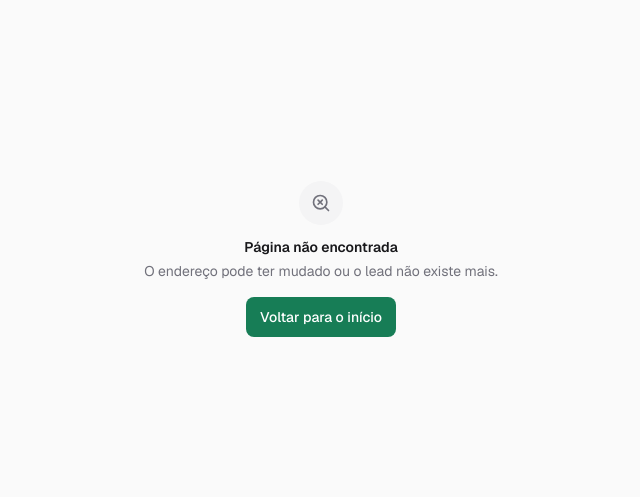
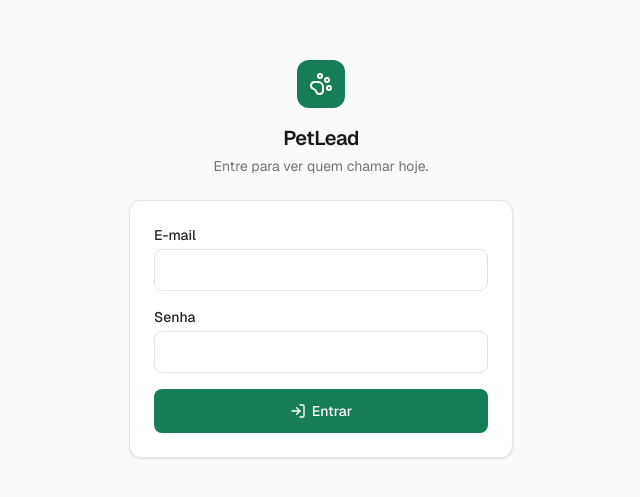
Before and after one commit to ryanmorais7/Petlead, a Next.js app: page /login in a window 1280 px wide. Before the commit this address had no page. Shown: the part 141-638 px from the top of the page, without its empty margins (319-959 px from the left). Built offline with nearby package versions, Linux system fonts and the light colour scheme.

Commit message:
feat: add sign-in screen and protect every route
Visitors without a valid session are sent to /login. Five wrong passwords lock the account for 15 minutes.

```diff
--- a/app/(app)/page.tsx
+++ b/app/(app)/page.tsx
@@ -11,6 +11,7 @@ import {
 import type { Metadata } from "next";
 import { Suspense } from "react";
 
+import { LogoutButton } from "@/components/auth/logout-button";
 import { QueueSection } from "@/components/dashboard/queue-section";
 import { StatCard } from "@/components/dashboard/stat-card";
 import { PageContainer, PageHeader } from "@/components/layout/page";
@@ -46,6 +47,8 @@ async function Dashboard() {
             ? `${formatWeekday(now)}. Ninguém precisa de você agora.`
             : `${formatWeekday(now)}. ${queueSize} ${queueSize === 1 ? "pessoa precisa" : "pessoas precisam"} da sua atenção hoje.`
         }
+        // The sidebar holds this button on large screens.
+        action={<LogoutButton className="lg:hidden" />}
       />
 
       <section aria-label="Indicadores" className="grid grid-cols-2 gap-3 md:grid-cols-4">
--- /dev/null
+++ b/app/login/page.tsx
@@ -0,0 +1,26 @@
+import { PawPrint } from "lucide-react";
+import type { Metadata } from "next";
+
+import { LoginForm } from "@/components/auth/login-form";
+import { Card } from "@/components/ui/card";
+
+export const metadata: Metadata = { title: "Entrar" };
+
+export default function LoginPage() {
+  return (
+    <main className="flex min-h-dvh items-center justify-center px-4 py-10">
+      <div className="w-full max-w-sm">
+        <div className="mb-6 flex flex-col items-center text-center">
+          <span className="flex size-12 items-center justify-center rounded-xl bg-brand-600 text-white">
+            <PawPrint className="size-6" aria-hidden />
+          </span>
+          <h1 className="mt-4 text-xl font-semibold tracking-tight text-zinc-900">PetLead</h1>
+          <p className="mt-1 text-sm text-zinc-500">Entre para ver quem chamar hoje.</p>
+        </div>
+        <Card className="p-5 sm:p-6">
+          <LoginForm />
+        </Card>
+      </div>
+    </main>
+  );
+}
--- /dev/null
+++ b/components/auth/login-form.tsx
@@ -0,0 +1,59 @@
+"use client";
+
+import { LogIn } from "lucide-react";
+import { useActionState } from "react";
+
+import { Button } from "@/components/ui/button";
+import { login, type LoginState } from "@/lib/actions/auth";
+
+const INPUT =
+  "block w-full rounded-lg border border-zinc-200 bg-white px-3 py-2.5 text-sm text-zinc-900 placeholder:text-zinc-400 focus:border-brand-500 focus:ring-2 focus:ring-brand-500/20 focus:outline-none";
+
+export function LoginForm() {
+  const [state, formAction, pending] = useActionState<LoginState, FormData>(login, {});
+
+  return (
+    <form action={formAction} className="space-y-4">
+      <div>
+        <label htmlFor="email" className="mb-1 block text-sm font-medium text-zinc-800">
+          E-mail
+        </label>
+        <input
+          id="email"
+          name="email"
+          type="email"
+          inputMode="email"
+          autoComplete="username"
+          autoCapitalize="none"
+          required
+          defaultValue={state.email}
+          className={INPUT}
+        />
+      </div>
+      <div>
+        <label htmlFor="password" className="mb-1 block text-sm font-medium text-zinc-800">
+          Senha
+        </label>
+        <input
+          id="password"
+          name="password"
+          type="password"
+          autoComplete="current-password"
+          required
+          className={INPUT}
+        />
+      </div>
+
+      {state.message ? (
+        <p role="alert" className="rounded-lg bg-red-50 px-3 py-2 text-sm text-red-800">
+          {state.message}
+        </p>
+      ) : null}
+
+      <Button type="submit" variant="primary" disabled={pending} className="h-11 w-full">
+        <LogIn aria-hidden />
+        {pending ? "Entrando..." : "Entrar"}
+      </Button>
+    </form>
+  );
+}
--- /dev/null
+++ b/components/auth/logout-button.tsx
@@ -0,0 +1,15 @@
+import { LogOut } from "lucide-react";
+
+import { buttonStyles } from "@/components/ui/button";
+import { logout } from "@/lib/actions/auth";
+
+export function LogoutButton({ className }: { className?: string }) {
+  return (
+    <form action={logout} className={className}>
+      <button type="submit" className={buttonStyles({ variant: "ghost", size: "sm" })}>
+        <LogOut aria-hidden />
+        Sair
+      </button>
+    </form>
+  );
+}
--- a/components/layout/app-shell.tsx
+++ b/components/layout/app-shell.tsx
@@ -1,6 +1,8 @@
 import { PawPrint } from "lucide-react";
 import Link from "next/link";
 import { Suspense, type ReactNode } from "react";
+
+import { LogoutButton } from "@/components/auth/logout-button";
 
 import {
   ActiveSidebarLinks,
@@ -36,9 +38,12 @@ export function AppShell({ children }: { children: ReactNode }) {
             <ActiveSidebarLinks />
           </Suspense>
         </nav>
-        <p className="border-t border-zinc-100 px-4 py-3 text-xs leading-relaxed text-zinc-500">
-          Nenhuma mensagem é enviada sem a sua aprovação.
-        </p>
+        <div className="border-t border-zinc-100 px-4 py-3">
+          <p className="text-xs leading-relaxed text-zinc-500">
+            Nenhuma mensagem é enviada sem a sua aprovação.
+          </p>
+          <LogoutButton className="mt-2 -ml-2" />
+        </div>
       </aside>
 
       <main className="pb-[calc(4rem+env(safe-area-inset-bottom))] lg:pb-0 lg:pl-60">{children}</main>
--- /dev/null
+++ b/lib/actions/auth.ts
@@ -0,0 +1,104 @@
+"use server";
+
+import { eq, sql } from "drizzle-orm";
+import { cookies } from "next/headers";
+import { redirect } from "next/navigation";
+import { z } from "zod";
+
+import { getDb } from "@/db";
+import { users } from "@/db/schema";
+import { verifyPassword } from "@/lib/auth/password";
+import {
+  createSessionToken,
+  readAuthSecret,
+  SESSION_COOKIE,
+  SESSION_MAX_AGE_SECONDS,
+} from "@/lib/auth/token";
+import { toUserMessage } from "@/lib/errors";
+import { logger } from "@/lib/logger";
+
+const MAX_FAILED_ATTEMPTS = 5;
+const LOCK_MINUTES = 15;
+
+const credentialsSchema = z.object({
+  email: z.string().trim().toLowerCase().max(200).pipe(z.email()),
+  password: z.string().min(1).max(200),
+});
+
+export type LoginState = { message?: string; email?: string };
+
+// One answer for every wrong combination, so the form never reveals which e-mails exist.
+const INVALID = "E-mail ou senha incorretos.";
+
+export async function login(_previous: LoginState, formData: FormData): Promise<LoginState> {
+  const parsed = credentialsSchema.safeParse({
+    email: formData.get("email"),
+    password: formData.get("password"),
+  });
+  const typedEmail = typeof formData.get("email") === "string" ? String(formData.get("email")) : "";
+  if (!parsed.success) return { message: INVALID, email: typedEmail };
+
+  const { email, password } = parsed.data;
+  let userId: string;
+
+  try {
+    const secret = readAuthSecret();
+    if (!secret) {
+      logger.error("Sign-in unavailable: AUTH_SECRET is missing or shorter than 32 characters");
+      return { message: "O acesso ainda não foi configurado neste ambiente.", email };
+    }
+
+    const db = getDb();
+    const [user] = await db.select().from(users).where(eq(users.email, email)).limit(1);
+
+    if (user?.lockedUntil && user.lockedUntil > new Date()) {
+      return {
+        message: `Muitas tentativas. Tente novamente em ${LOCK_MINUTES} minutos.`,
+        email,
+      };
+    }
+
+    const valid = await verifyPassword(password, user?.passwordHash ?? null);
+    if (!user || !valid) {
+      if (user) {
+        // The counter restarts after a lock expires, so each window allows the same number of tries.
+        const attempts = (user.lockedUntil ? 0 : user.failedLoginAttempts) + 1;
+        const locked = attempts >= MAX_FAILED_ATTEMPTS;
+        await db
+          .update(users)
+          .set({
+            failedLoginAttempts: locked ? 0 : attempts,
+            lockedUntil: locked ? sql`now() + make_interval(mins => ${LOCK_MINUTES})` : null,
+          })
+          .where(eq(users.id, user.id));
+        logger.warn("Failed sign-in attempt", { userId: user.id, attempts, locked });
+      }
+      return { message: INVALID, email };
+    }
+
+    await db
+      .update(users)
+      .set({ failedLoginAttempts: 0, lockedUntil: null })
+      .where(eq(users.id, user.id));
+
+    (await cookies()).set(SESSION_COOKIE, createSessionToken(user.id, secret), {
+      httpOnly: true,
+      secure: process.env.NODE_ENV === "production",
+      sameSite: "lax",
+      path: "/",
+      maxAge: SESSION_MAX_AGE_SECONDS,
+    });
+    userId = user.id;
+  } catch (error) {
+    logger.error("Action failed: login", { error });
+    return { message: toUserMessage(error), email };
+  }
+
+  logger.info("Signed in", { userId });
+  redirect("/");
+}
+
+export async function logout(): Promise<void> {
+  (await cookies()).delete(SESSION_COOKIE);
+  redirect("/login");
+}
--- /dev/null
+++ b/proxy.ts
@@ -0,0 +1,22 @@
+import { NextResponse, type NextRequest } from "next/server";
+
+import { readAuthSecret, SESSION_COOKIE, verifySessionToken } from "@/lib/auth/token";
+
+/**
+ * First gate: visitors without a valid session only reach the sign-in screen.
+ * Pages and actions check the session again before reading or changing data.
+ */
+export function proxy(request: NextRequest) {
+  const token = request.cookies.get(SESSION_COOKIE)?.value;
+  const signedIn = verifySessionToken(token, readAuthSecret()) !== null;
+
+  if (!signedIn && request.nextUrl.pathname !== "/login") {
+    return NextResponse.redirect(new URL("/login", request.url));
+  }
+  return NextResponse.next();
+}
+
+export const config = {
+  // Everything except build assets, the icon and the setup diagnostics.
+  matcher: ["/((?!_next/static|_next/image|favicon.ico|api/health).*)"],
+};
```
